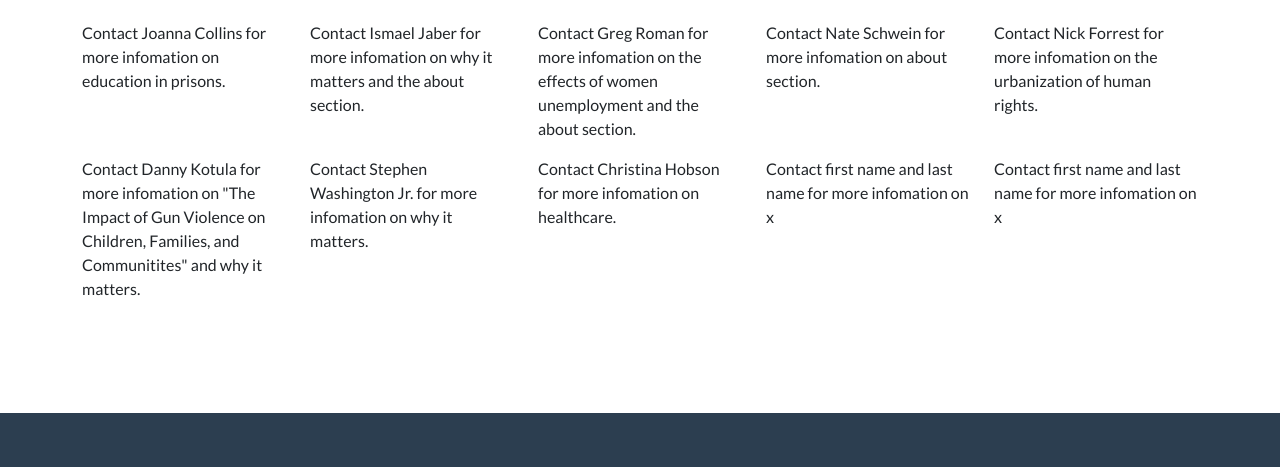
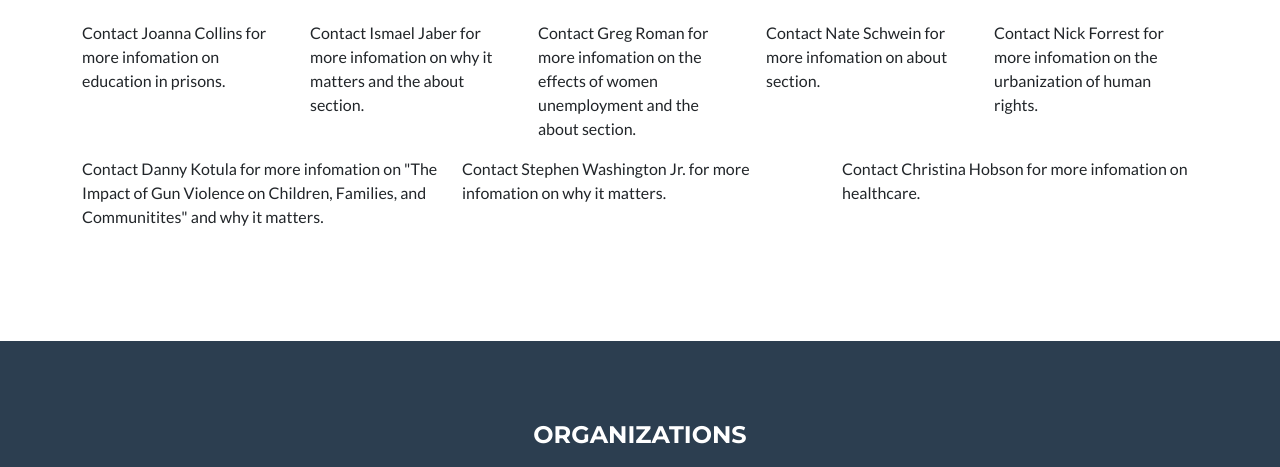
Before and after one commit to colli915/ISSgroup19, a plain HTML site: page index.html in a window 1280 px wide. Shown: the part 2622-3089 px from the top of the page. Drawn offline with nearby package versions, Linux system fonts and the light colour scheme.

Commit message:
Update index.html
delete extra lines

```diff
--- a/index.html
+++ b/index.html
@@ -162,8 +162,6 @@
                     <div class="col-sm"><p>Contact Danny Kotula for more infomation on "The Impact of Gun Violence on Children, Families, and Communitites" and why it matters.</p></div>
                     <div class="col-sm"><p>Contact Stephen Washington Jr. for more infomation on why it matters. </p></div>
                     <div class="col-sm"><p>Contact Christina Hobson for more infomation on healthcare.</p></div>
-                    <div class="col-sm"><p>Contact first name and last name for more infomation on x</p></div>
-                    <div class="col-sm"><p>Contact first name and last name for more infomation on x</p></div>
                 </div>
             </div>
         </section>
```
